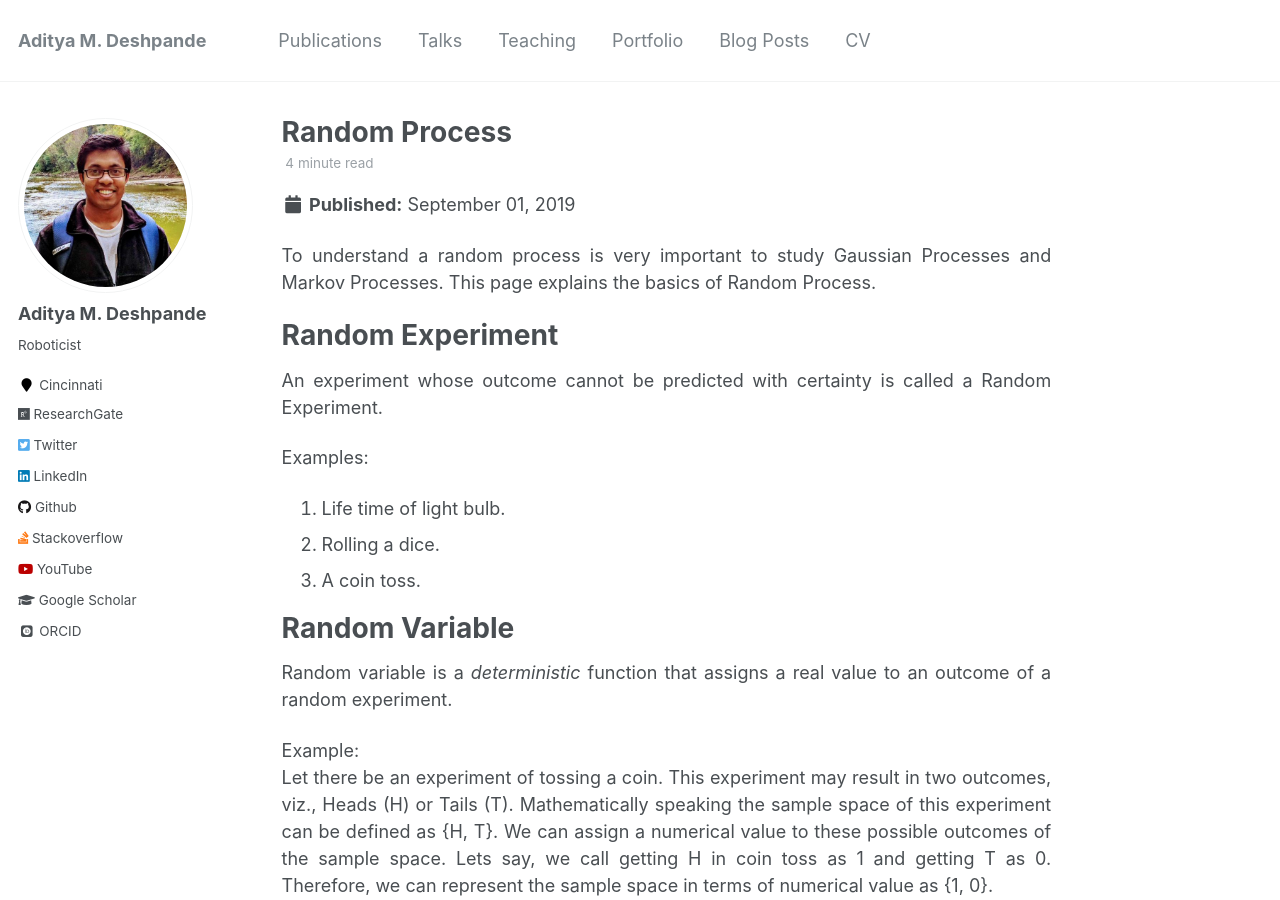
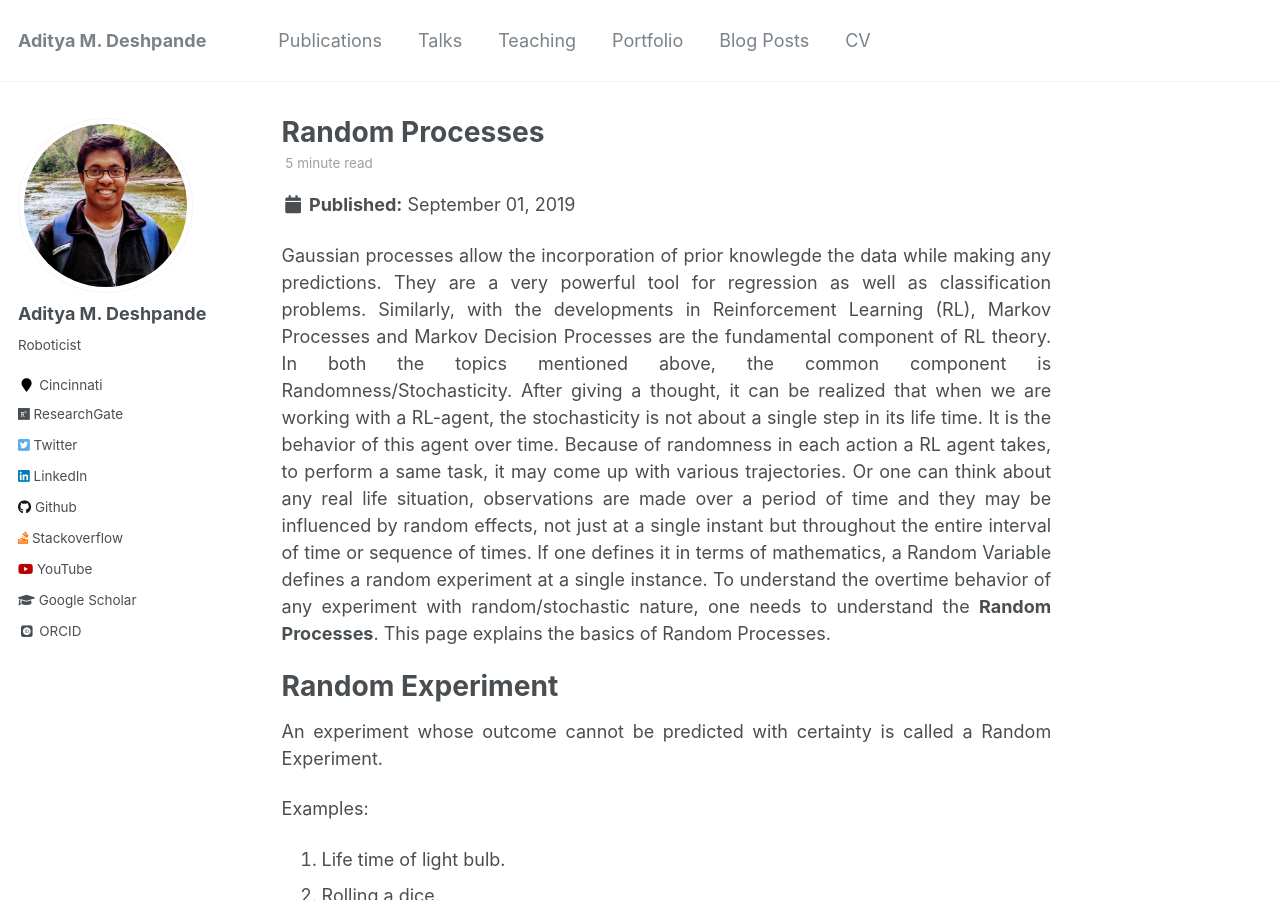
Before and after one commit to adipandas/adipandas.github.io, a Jekyll site: the page built from _posts/2019-09-01-random-process.md, in a window 1280 px wide and 900 px high. Built offline with Jekyll 4.4.1, drawn with Linux system fonts in a browser that asks for light colours; some web fonts are replaced; formulas are drawn with MathJax 3; comment, search, counter and statistics services are not loaded.

Commit message:
Update 2019-09-01-random-process.md

```diff
--- a/_posts/2019-09-01-random-process.md
+++ b/_posts/2019-09-01-random-process.md
@@ -1,5 +1,5 @@
 ---
-title: 'Random Process'
+title: 'Random Processes'
 date: 2019-09-01
 permalink: /posts/2019/09/random-process/
 tags:
@@ -9,7 +9,7 @@ tags:
   - Probability
 ---
 
-To understand a random process is very important to study Gaussian Processes and Markov Processes. This page explains the basics of Random Process.
+Gaussian processes allow the incorporation of prior knowlegde the data while making any predictions. They are a very powerful tool for regression as well as classification problems. Similarly, with the developments in Reinforcement Learning (RL), Markov Processes and Markov Decision Processes are the fundamental component of RL theory. In both the topics mentioned above, the common component is Randomness/Stochasticity. After giving a thought, it can be realized that when we are working with a RL-agent, the stochasticity is not about a single step in its life time. It is the behavior of this agent over time. Because of randomness in each action a RL agent takes, to perform a same task, it may come up with various trajectories. Or one can think about any real life situation, observations are made over a period of time and they may be influenced by random effects, not just at a single instant but throughout the entire interval of time or sequence of times. If one defines it in terms of mathematics, a Random Variable defines a random experiment at a single instance. To understand the overtime behavior of any experiment with random/stochastic nature, one needs to understand the **Random Processes**. This page explains the basics of Random Processes.
 
 Random Experiment
 ===
```
